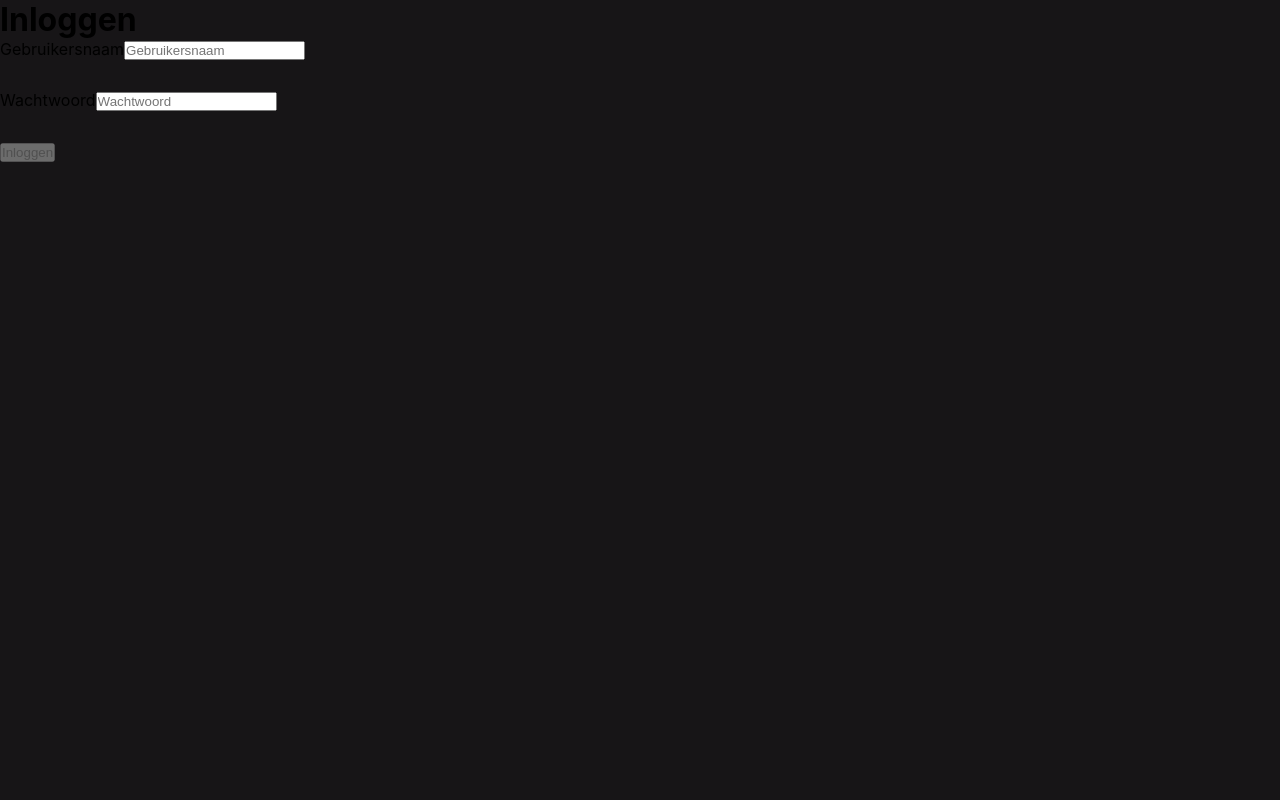
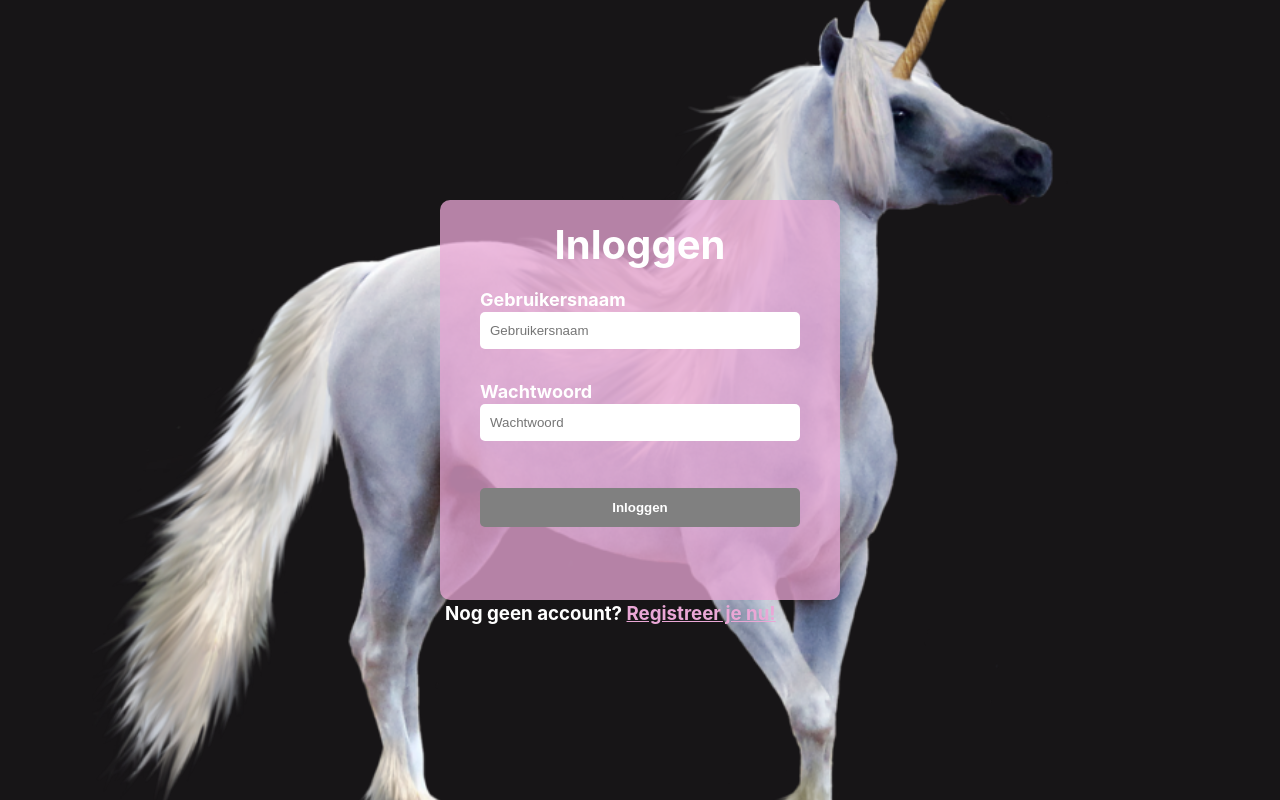
Before and after one commit to mmesander/dodo-en-kuik-front, a React (Vite) app: page /login in a window 1280 px wide. Built offline with nearby package versions, Linux system fonts and the light colour scheme.

Commit message:
add styling for login page

```diff
--- a/src/pages/signin/SignIn.css
+++ b/src/pages/signin/SignIn.css
@@ -0,0 +1,105 @@
+.login-outer-container {
+    background-image: url("../../assets/images/Unicorn.png");
+    background-size: cover;
+    background-position: center;
+    background-repeat: no-repeat;
+    display: flex;
+    flex-direction: column;
+    width: 100vw;
+    min-height: 100vh;
+    justify-content: center;
+    align-items: center;
+}
+
+.login-inner-container {
+    display: flex;
+    flex-direction: column;
+    background-color: var(--field-bg-color);
+    flex-basis: 400px;
+    width: 400px;
+    border-radius: 10px;
+    padding: 20px 40px 30px 40px;
+    align-items: center;
+    position: relative;
+}
+
+.login-inner-container h1 {
+    margin-bottom: 20px;
+    color: var(--main-theme-color-white);
+    font-size: 40px;
+}
+
+.login-inner-container label {
+    color: var(--main-theme-color-white);
+    font-weight: bold;
+    font-size: 18px;
+}
+
+.login-inner-container input {
+    width: 100%;
+    border-radius: 5px;
+    padding: 9px 8px;
+    margin: 2px 0;
+    border: 2px solid transparent;
+}
+
+.login-inner-container button {
+    background-color: var(--main-theme-color-mint);
+    color: var(--main-theme-color-white);
+    width: 100%;
+    margin-top: 15px;
+    margin-bottom: 3px;
+    border-radius: 5px;
+    border: 2px solid transparent;
+    font-weight: bold;
+    padding: 10px;
+}
+
+.login-inner-container button:hover {
+    cursor: pointer;
+    color: var(--main-theme-color-black);
+}
+
+.login-inner-container input:focus {
+    outline: 2px solid var(--main-theme-color-mint);
+}
+.login-inner-container button:disabled {
+    background-color: var(--main-theme-color-grey);
+    cursor: not-allowed;
+    color: var(--main-theme-color-white);
+}
+
+.login-inner-container p {
+    font-size: 15px;
+    font-weight: bold;
+}
+
+.input-error-message {
+    font-size: 15px;
+    font-weight: bold;
+    margin-bottom: 10px;
+    min-height: 20px;
+    color: var(--field-error-message)
+}
+
+.backend-error-message {
+    font-size: 15px;
+    font-weight: bold;
+    color: var(--field-error-message)
+}
+
+.login-inner-container h3 {
+    color: var(--main-theme-color-white);
+    position: absolute;
+    bottom: -25px;
+    left: 5px;
+}
+
+.login-inner-container a,
+.login-inner-container a:visited {
+    color: var(--main-theme-color-pink);
+}
+
+.login-inner-container a:hover {
+    color: var(--main-theme-color-mint);
+}
--- a/src/pages/signin/SignIn.jsx
+++ b/src/pages/signin/SignIn.jsx
@@ -95,9 +95,9 @@ function SignIn() {
                         >
                             Inloggen
                         </button>
-                        {loading ? <p>Aan het laden...</p> : <p>{errorMessage}</p>}
-
+                        {loading ? <p>Aan het laden...</p> : <p className="backend-error-message">{errorMessage}</p>}
                     </form>
+                    <h3>Nog geen account? <Link to="/registreren">Registreer je nu!</Link></h3>
                 </div>
             </div>
         </>
--- a/src/pages/signup/SignUp.css
+++ b/src/pages/signup/SignUp.css
@@ -65,7 +65,7 @@
 }
 
 .register-inner-container button:disabled {
-    background-color: grey;
+    background-color: var(--main-theme-color-grey);
     cursor: not-allowed;
     color: var(--main-theme-color-white);
 }
```
